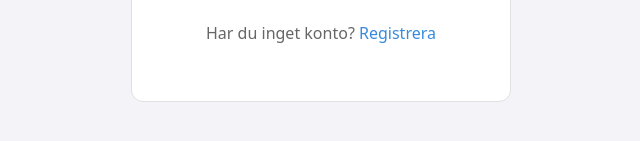
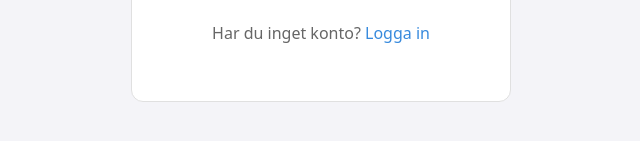
Before and after one commit to Punttt/auth-frontend, a website built with Vite: page login.html in a window 1280 px wide. Shown: the part 517-658 px from the top of the page, 319-959 px from the left. Built offline with nearby package versions, Linux system fonts and the light colour scheme.

Commit message:
byter namn på knapp

```diff
--- a/login.html
+++ b/login.html
@@ -19,8 +19,8 @@
 
         <input type="submit" value="Registrera" class="btn">
       </form>
-
-      <p>Har du inget konto? <a href="/">Registrera</a></p>
+      <p id="message"></p>
+      <p>Har du inget konto? <a href="/">Logga in</a></p>
     </main>
     <script type="module" src="/src/js/login.js"></script>
   </body>
```
